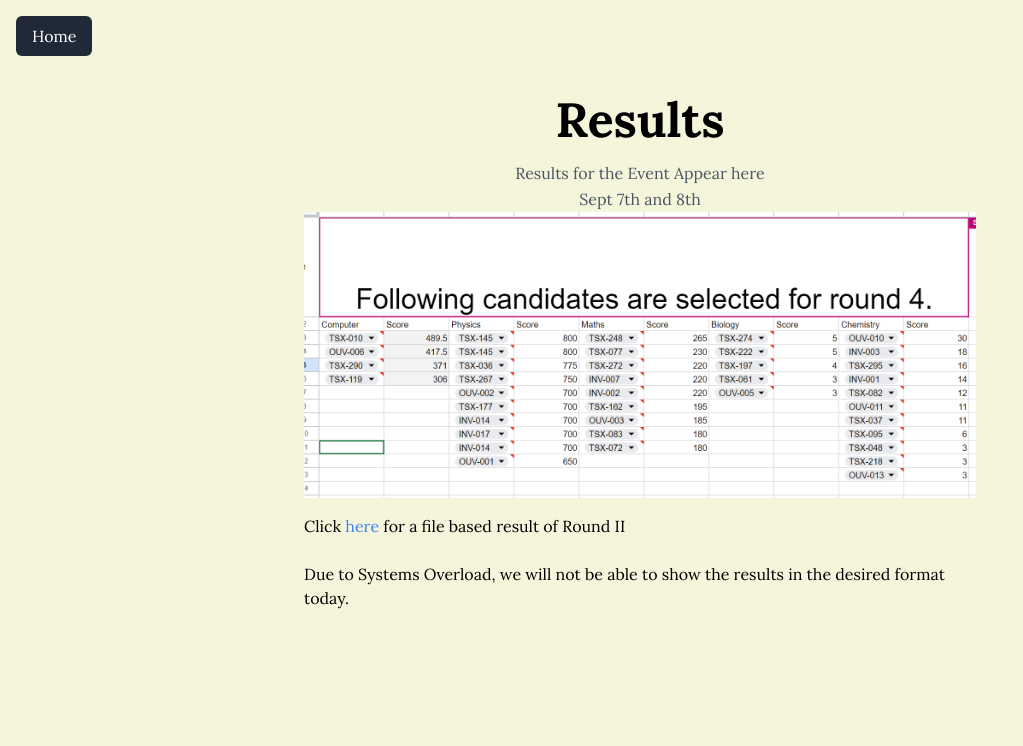
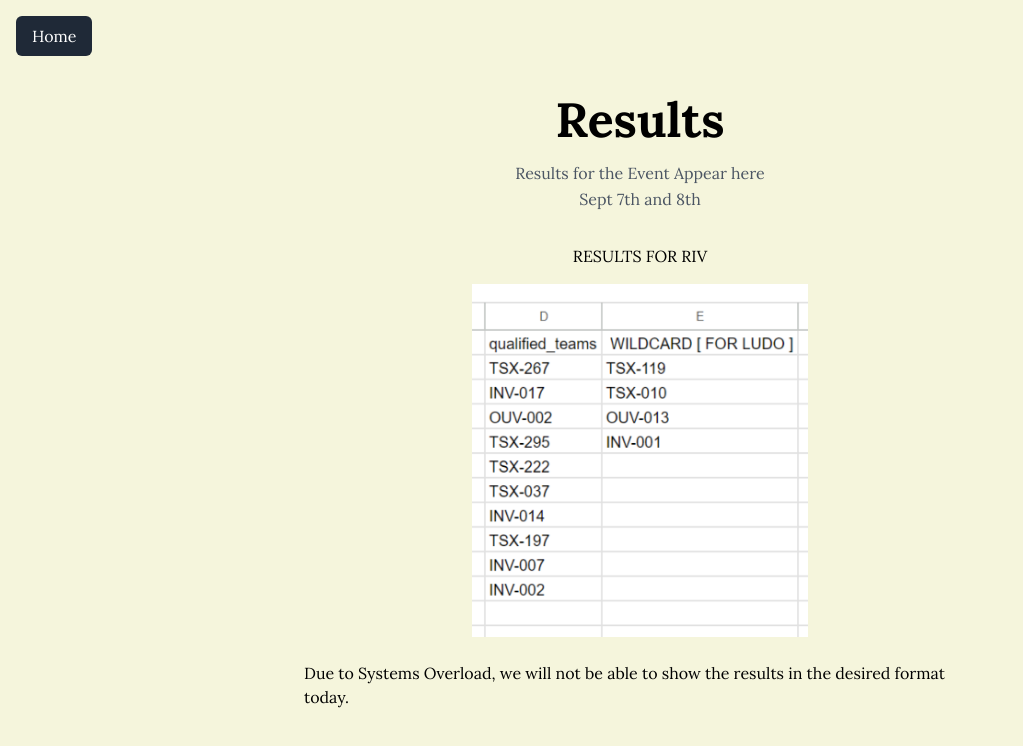
Before and after one commit to SX3C/sxcsf, a React (Create React App) app: page /results in a window 1280 px wide. Shown: the top 746 px of the page, without its empty margins (0-1023 px from the left). Built offline with nearby package versions, Linux system fonts and the light colour scheme.

Commit message:
chore: add r4 results

```diff
--- a/src/pages/Results.js
+++ b/src/pages/Results.js
@@ -31,14 +31,22 @@ export default function Results() {
             </button>
           </Link>             */}
 
+            <div className="flex mt-8 flex-col items-center justify-center">
 
-        <div>
+            RESULTS FOR RIV
+        <div className="mt-4 flex items-center justify-center">
+            <img className="w-full md:w-1/2" src="/results-r4.PNG" />
+        </div>
+            </div>
+
+
+        {/* <div className="mt-4">
           <img className="w-full" src="/forround4.PNG" />
         </div>
 
         <div className="mt-4">
             Click <a className="text-blue-500" href="https://docs.google.com/spreadsheets/d/1Zph78rgH7iuBACZfiVFxSw1-q8hPJhX_HVn2e6iLlEU/edit?usp=sharing"> here </a> for a file based result of Round II
-        </div>
+        </div> */}
 
         <br/>
 
```
Also changed, not shown: public/results-r4.PNG (added).
